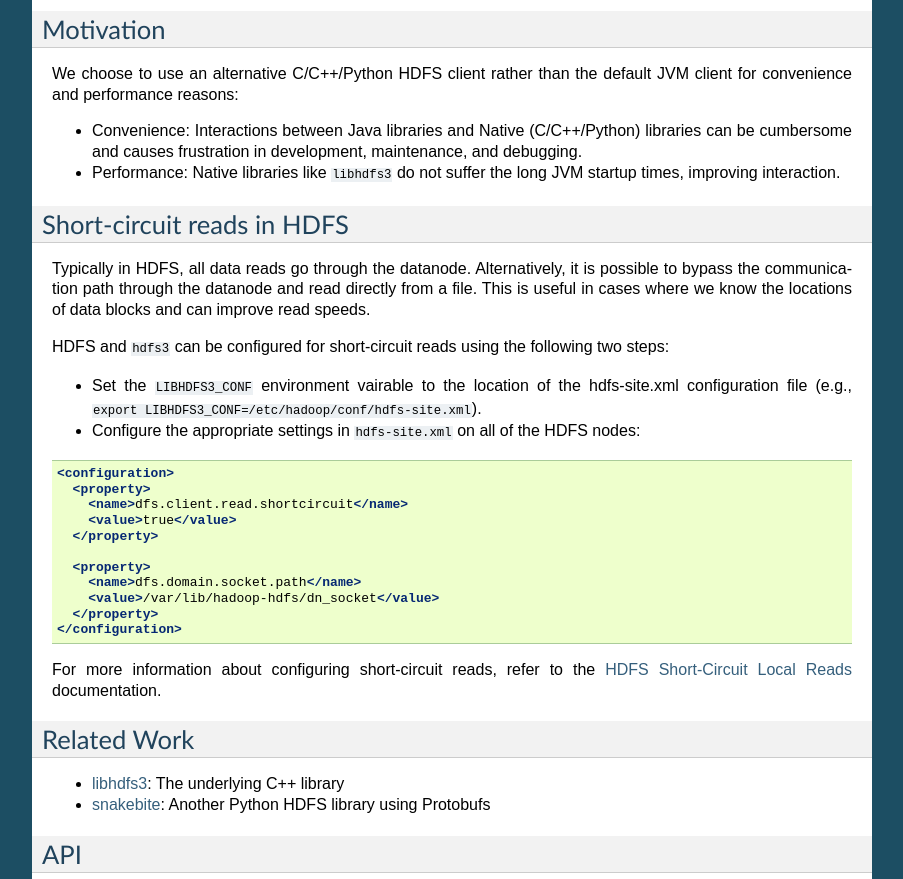
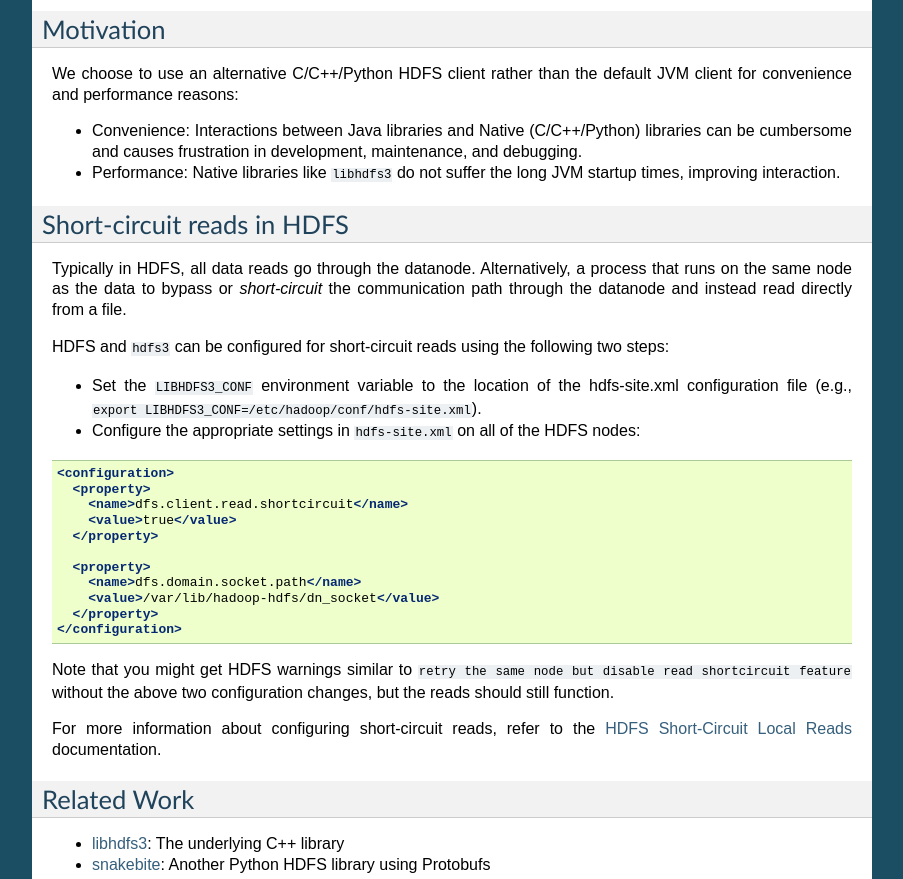
Before and after one commit to dask/hdfs3, a Sphinx documentation site: the page built from docs/source/index.rst, in a window 1280 px wide and 900 px high, scrolled down 834 px, cut to the strip 0-879 px from the top of the window. Shown: the whole strip, without its empty margins (198-1101 px from the left). Built offline with Sphinx 7.4.7, drawn with Linux system fonts in a browser that asks for light colours.

Commit message:
Edits to short-circuit section in docs

```diff
--- a/docs/source/index.rst
+++ b/docs/source/index.rst
@@ -67,15 +67,14 @@ default JVM client for convenience and performance reasons:
 Short-circuit reads in HDFS
 ---------------------------
 
-Typically in HDFS, all data reads go through the datanode. Alternatively, it
-is possible to bypass the communication path through the datanode and read
-directly from a file. This is useful in cases where we know the locations of
-data blocks and can improve read speeds.
+Typically in HDFS, all data reads go through the datanode. Alternatively, a
+process that runs on the same node as the data to bypass or `short-circuit` the
+communication path through the datanode and instead read directly from a file.
 
 HDFS and ``hdfs3`` can be configured for short-circuit reads using the
 following two steps:
 
-* Set the ``LIBHDFS3_CONF`` environment vairable to the location of the
+* Set the ``LIBHDFS3_CONF`` environment variable to the location of the
   hdfs-site.xml configuration file (e.g.,
   ``export LIBHDFS3_CONF=/etc/hadoop/conf/hdfs-site.xml``).
 
@@ -94,6 +93,10 @@ following two steps:
       <value>/var/lib/hadoop-hdfs/dn_socket</value>
     </property>
   </configuration>
+
+Note that you might get HDFS warnings similar to ``retry the same node but
+disable read shortcircuit feature`` without the above two configuration
+changes, but the reads should still function.
 
 For more information about configuring short-circuit reads, refer to the
 `HDFS Short-Circuit Local Reads
```
